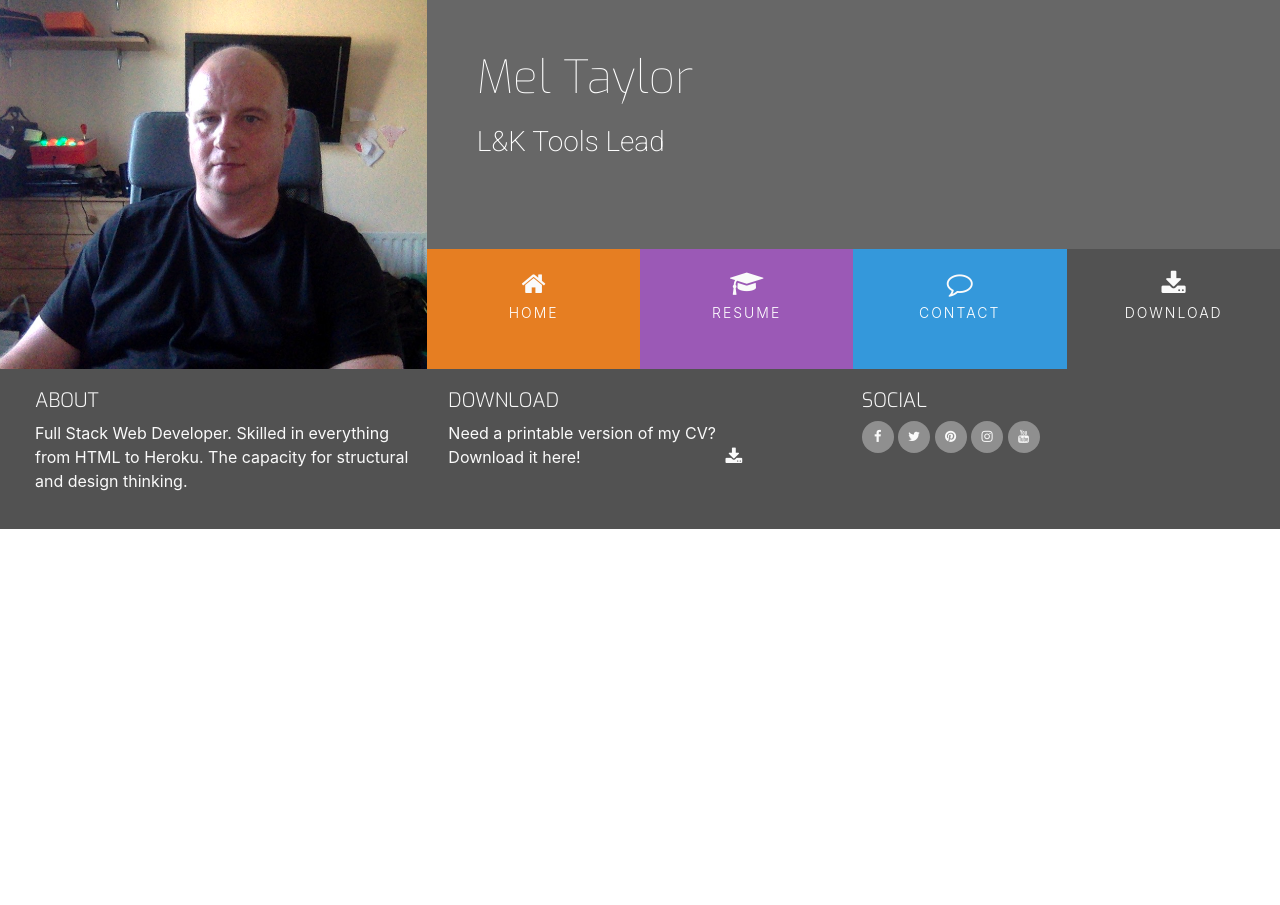
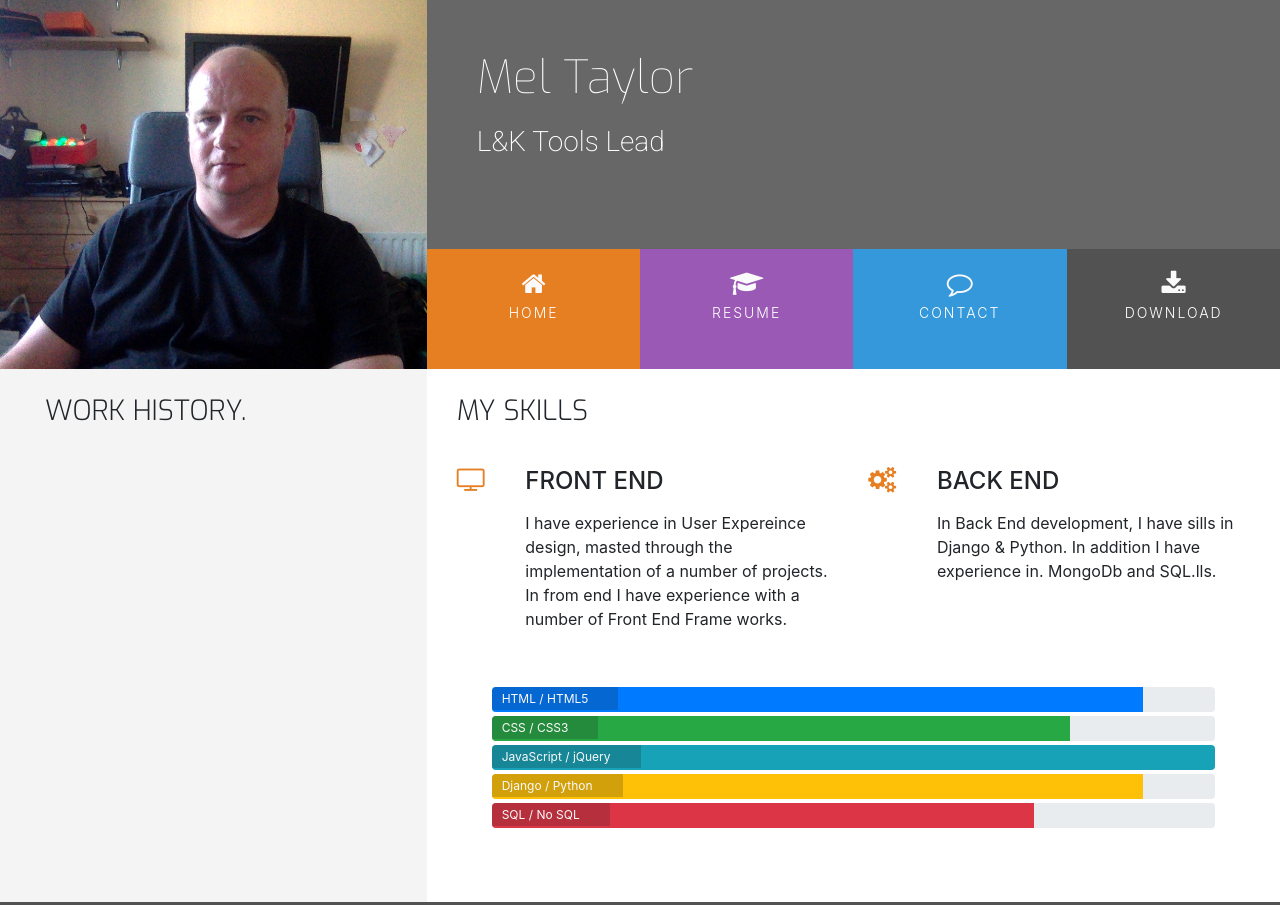
Before and after one commit to meltaylor78/UCD_resume, a plain HTML site: page resume.html in a window 1280 px wide. Shown: the top 905 px of the page. Before the commit the page ends 800 px from the top, so only its background shows below. Drawn offline with nearby package versions, Linux system fonts and the light colour scheme.

Commit message:
added the front & back end skills para, added the progress bar for the listed coding languages, all on resume page

```diff
--- a/assets/css/style.css
+++ b/assets/css/style.css
@@ -209,5 +209,22 @@ footer{
 .personal-info-item .value{
     position: relative;
     width: 60%;
+}
 
+/* ------ Skills ------ */
+.progress{
+    position: relative;
+    height: 25px;
+    margin-bottom: 4px;
 }
+.progress-type{
+    position: absolute;
+    left: 0px;
+    font-weight: 400;
+    padding: 3px 30px 2px 10px;
+    color: #fafafa;
+    background-color: rgba(25, 25, 25, 0.2)
+}
+.progress-section{
+    margin: 40px 20px;
+}
--- a/resume.html
+++ b/resume.html
@@ -42,7 +42,86 @@
             </div>
         </div>
     </header>
-    <section>
+    <section class="container-fluid">
+        <div class="row">
+            <div class="col-md-4 bg-color-personal-info section-column">
+                <div class="rom">
+                    <div class="col-12">
+                        <h3 class="section-heading uppercase">Work History.</h3>
+                    </div>
+            </div>
+        </div>
+        <div class="col-md-8 bg-color-three-reasons section-column">
+	                <div class="row">
+                    <div class="col">
+                        <h3 class="section-heading uppercase">My Skills</h3>
+                    </div>
+                </div>
+                <div class="row">
+                    <div class="col-10 offset-1 offset-sm-0 col-sm-4 col-md-6">
+                        <div class="row">
+                            <div class="col-2">
+                                <i class="three-reasons-icon fa fa-tv" aria-hidden=""></i>
+                            </div>
+                            <div class="col-10">
+                                <h4 class="three-reasons-heading uppercase">Front End</h4>
+                                <p>
+                                    I have experience in User Expereince design, masted through the implementation of a number of projects.
+                                    In from end I have experience with a number of Front End Frame works.
+                                </p>
+                            </div>
+                        </div>
+                    </div>
+                    <div class="col-10 offset-1 offset-sm-0 col-sm-4 col-md-6">
+                        <div class="row">
+                            <div class="col-2">
+                                <i class="three-reasons-icon fa fa-gears" aria-hidden=""></i>
+                            </div>
+                            <div class="col-10">
+                                <h4 class="three-reasons-heading uppercase">Back End</h4>
+                                <p>
+                                    In Back End development, I have sills in Django & Python. In addition I have experience in. MongoDb and SQL.lls.
+                                </p>
+                            </div>
+                        </div>
+                    </div>
+                </div>
+                <div class="row progress-section">
+                    <div class="col">
+                        <div class="progress">
+                            <div class="progress-bar" role="progressbar" aria-valuenow="90" aria-valuemin="0" aria-valuemax="100" style="width:90%">
+                             <span class="sr-only">90% Complete</span>
+                            </div>
+                            <span class="progress-type">HTML / HTML5</span>
+                        </div>
+                        <div class="progress">
+                            <div class="progress-bar bg-success" role="progressbar" aria-valuenow="80" aria-valuemin="0" aria-valuemax="100" style="width:80%">
+                             <span class="sr-only">80% Complete</span>
+                            </div>
+                            <span class="progress-type">CSS / CSS3</span>
+                        </div>
+                        <div class="progress">
+                            <div class="progress-bar bg-info" role="progressbar" aria-valuenow="100" aria-valuemin="0" aria-valuemax="100" style="width:100%">
+                             <span class="sr-only">100% Complete</span>
+                            </div>
+                            <span class="progress-type">JavaScript / jQuery</span>
+                        </div>
+                        <div class="progress">
+                            <div class="progress-bar bg-warning" role="progressbar" aria-valuenow="90" aria-valuemin="0" aria-valuemax="60" style="width:90%">
+                             <span class="sr-only">90% Complete</span>
+                            </div>
+                            <span class="progress-type">Django / Python</span>
+                        </div>
+                        <div class="progress">
+                            <div class="progress-bar bg-danger" role="progressbar" aria-valuenow="75" aria-valuemin="0" aria-valuemax="70" style="width:75%">
+                             <span class="sr-only">70% Complete</span>
+                            </div>
+                            <span class="progress-type">SQL / No SQL</span>
+                        </div>
+                    </div>
+                </div>
+            </div>
+        </div>
 
     </section>
     <footer class="container-fluid">
```
